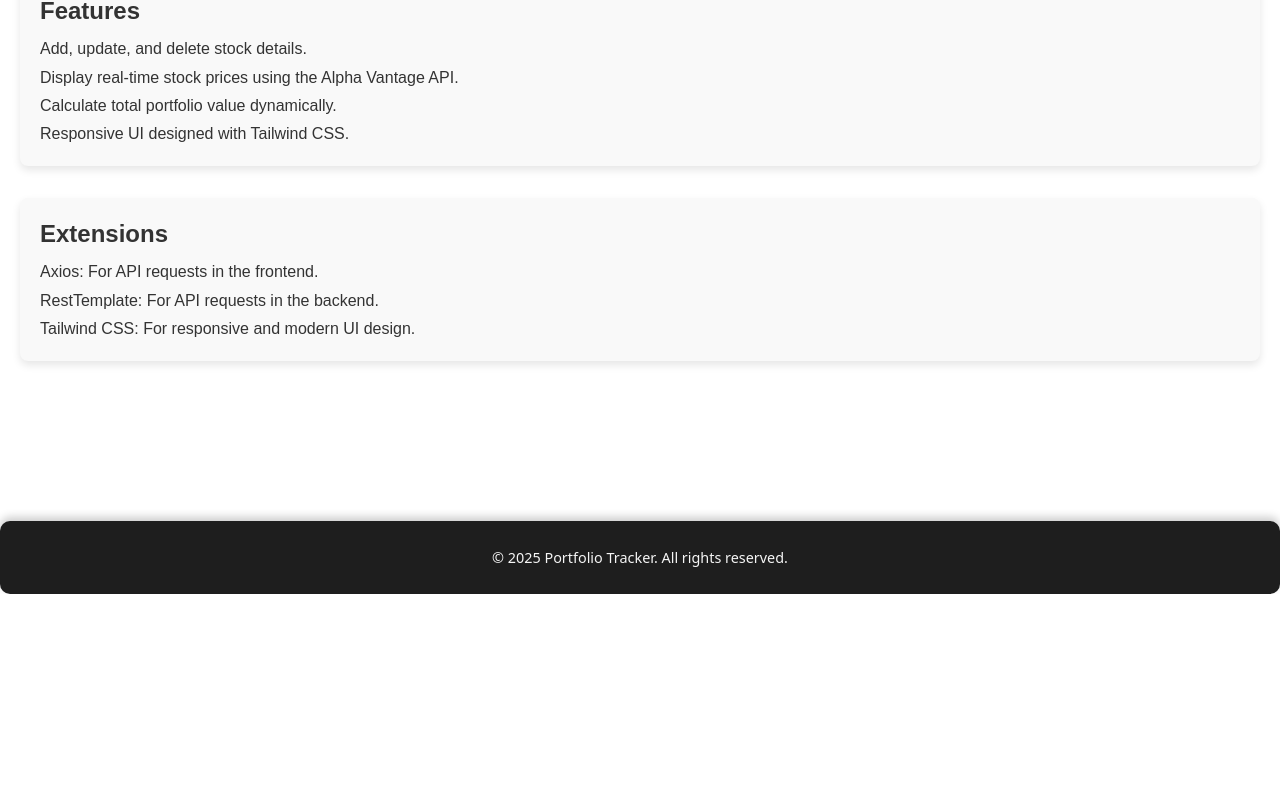
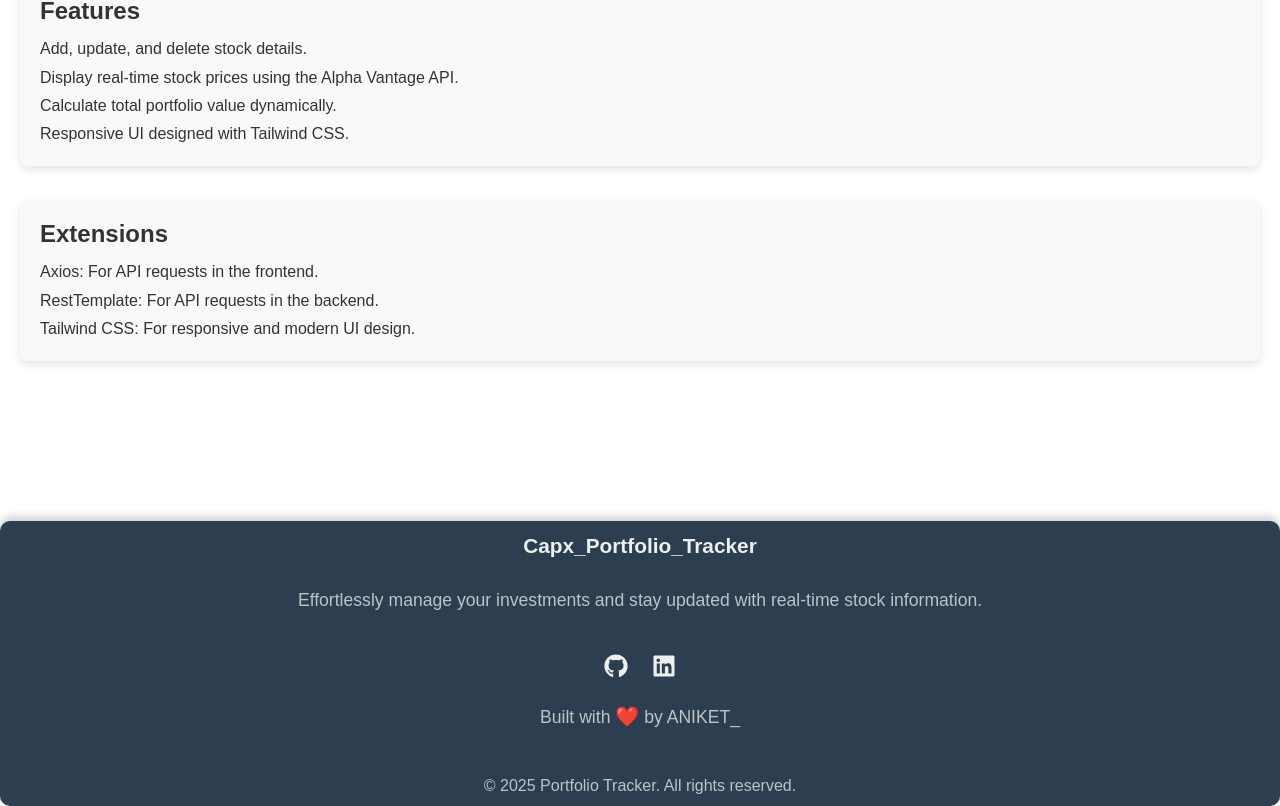
Before and after one commit to AniketShelar22/Capx_Portfolio_Frontend, a React (Create React App) app: page /about in a window 1280 px wide. Shown: the part 648-1454 px from the top of the page. Before the commit the page ends 1242 px from the top, so only its background shows below. Built offline with nearby package versions, Linux system fonts and the light colour scheme.

Commit message:
test2 commit

```diff
--- a/package.json
+++ b/package.json
@@ -13,6 +13,7 @@
     "react": "^19.0.0",
     "react-chartjs-2": "^5.3.0",
     "react-dom": "^19.0.0",
+    "react-icons": "^5.4.0",
     "react-intersection-observer": "^9.15.1",
     "react-router-dom": "^7.1.3",
     "react-scripts": "5.0.1",
--- a/src/components/Footer.jsx
+++ b/src/components/Footer.jsx
@@ -1,10 +1,36 @@
 import React from "react";
+import { FaGithub, FaLinkedin } from "react-icons/fa";
 import "./../styles/Footer.css";
 
 const Footer = () => {
   return (
     <footer className="footer">
-      <p>&copy; {new Date().getFullYear()} Portfolio Tracker. All rights reserved.</p>
+      <div className="footer-content">
+        <p>Capx_Portfolio_Tracker</p>
+        <p>Effortlessly manage your investments and stay updated with real-time stock information.</p>
+        <div className="social-links">
+          <a
+            href="https://github.com/AniketShelar22"
+            target="_blank"
+            rel="noopener noreferrer"
+            aria-label="GitHub"
+          >
+            <FaGithub size={24} />
+          </a>
+          <a
+            href="https://www.linkedin.com/in/aniket-shelar-5b46b6298/"
+            target="_blank"
+            rel="noopener noreferrer"
+            aria-label="LinkedIn"
+          >
+            <FaLinkedin size={24} />
+          </a>
+        </div>
+        <p>
+          Built with <span style={{ color: "red" }}>❤️</span> by ANIKET_
+        </p>
+        <p>&copy; {new Date().getFullYear()} Portfolio Tracker. All rights reserved.</p>
+      </div>
     </footer>
   );
 };
--- a/src/pages/Dashboard.jsx
+++ b/src/pages/Dashboard.jsx
@@ -27,26 +27,21 @@ const Dashboard = () => {
     fetchDashboardData();
   }, []);
 
-  // Placeholder values for rendering when the data is not available
   const placeholderData = {
     totalPortfolioValue: 0,
-    // topPerformingStock: { stockName: "N/A", gain: 0 },
     portfolioDistribution: [],
   };
 
-  // Use placeholder data if no data is fetched or if there is an error
-  const { totalPortfolioValue,  portfolioDistribution } =
+  const { totalPortfolioValue, portfolioDistribution } =
     error || isLoading ? placeholderData : dashboardData;
 
-  // Safe check before calling toFixed
   const safeToFixed = (value, decimals = 2) => {
     if (typeof value === "number") {
       return value.toFixed(decimals);
     }
-    return "0.00"; // Return a fallback value if value is not a number
+    return "0.00";
   };
 
-  // Prepare data for Pie chart (portfolio distribution)
   const chartData = {
     labels: portfolioDistribution.map((stock) => stock.stockName),
     datasets: [
@@ -65,9 +60,9 @@ const Dashboard = () => {
   return (
     <div className="p-6 bg-gray-50">
       <h2 className="text-2xl font-bold mb-4">Portfolio Dashboard</h2>
-      <div className="grid grid-cols-1 md:grid-cols-3 gap-4">
+      <div className="grid grid-cols-1 sm:grid-cols-2 md:grid-cols-3 gap-6">
         <motion.div
-          className="bg-white p-4 rounded shadow"
+          className="bg-white p-6 rounded-lg shadow-lg hover:scale-105 transition-transform"
           whileHover={{ scale: 1.05, y: -10 }}
           whileTap={{ scale: 0.95 }}
         >
@@ -77,10 +72,8 @@ const Dashboard = () => {
           </p>
         </motion.div>
 
-
-
         <motion.div
-          className="bg-white p-4 rounded shadow"
+          className="bg-white p-6 rounded-lg shadow-lg hover:scale-105 transition-transform"
           whileHover={{ scale: 1.05, y: -10 }}
           whileTap={{ scale: 0.95 }}
         >
@@ -88,7 +81,7 @@ const Dashboard = () => {
           {portfolioDistribution.length > 0 ? (
             <div className="mt-4">
               <Pie data={chartData} />
-              <ul className="mt-4">
+              <ul className="mt-4 space-y-2">
                 {portfolioDistribution.map((stock, index) => (
                   <li key={index} className="text-md text-gray-800">
                     {stock.stockName}: {safeToFixed(stock.percentage)}%
@@ -100,7 +93,30 @@ const Dashboard = () => {
             <p className="text-md text-gray-600">No data available</p>
           )}
         </motion.div>
+
+        {/* You can add another card for more information or visuals */}
+        <motion.div
+          className="bg-white p-6 rounded-lg shadow-lg hover:scale-105 transition-transform"
+          whileHover={{ scale: 1.05, y: -10 }}
+          whileTap={{ scale: 0.95 }}
+        >
+          <h3 className="text-xl font-semibold">Additional Information</h3>
+          <p className="text-md text-gray-600">Add more insights here.</p>
+        </motion.div>
       </div>
+
+      {/* Loading and Error State Enhancements */}
+      {isLoading && (
+        <div className="mt-6 text-center">
+          <p className="text-lg text-gray-600">Loading data...</p>
+        </div>
+      )}
+
+      {error && (
+        <div className="mt-6 text-center">
+          <p className="text-lg text-red-600">Error: {error}</p>
+        </div>
+      )}
     </div>
   );
 };
--- a/src/pages/HomePage.jsx
+++ b/src/pages/HomePage.jsx
@@ -8,7 +8,7 @@ const HomePage = () => {
   const navigate = useNavigate();
 
   const handleGetStarted = () => {
-    navigate('/stock-management');
+    navigate('/stockmanagement');
   };
 
   return (
@@ -20,7 +20,7 @@ const HomePage = () => {
         transition={{ duration: 1 }}
       >
         <h1 className="hero-title" style={{ fontSize: '3rem', color: '#4CAF50', textShadow: '2px 2px 4px #000000' }}>
-            Stocks Real Time
+        Simplify your stock tracking and management
         </h1>
         <p className="hero-subtitle" style={{ fontSize: '1.5rem', color: '#FF9800', marginTop: '10px' }}>
           Crafting Innovative Solutions for the Future
--- a/src/styles/Footer.css
+++ b/src/styles/Footer.css
@@ -1,12 +1,75 @@
 .footer {
-    background-color: #1e1e1e;
-    color: #f5f5f5;
-    text-align: center;
-    padding: 1rem 0;
-    font-size: 0.9rem;
-    box-shadow: 0 -4px 8px rgba(0, 0, 0, 0.2);
+  background-color: #2c3e50; /* Darker background for a sleek look */
+  color: #ecf0f1; /* Light text color for contrast */
+  text-align: center;
+  padding: 0.5rem 0;
+  font-family: 'Arial', sans-serif;
+}
+
+.footer-content {
+  display: flex;
+  flex-direction: column;
+  align-items: center;
+  gap: 1.5rem;
+}
+
+.footer-content p {
+  margin: 0;
+  font-size: 1.1rem;
+  color: #bdc3c7; /* Slightly muted text for descriptions */
+}
+
+.footer-content p:first-of-type {
+  font-size: 1.3rem;
+  font-weight: bold;
+  color: #ecf0f1; /* Light color for main header */
+}
+
+.social-links {
+  display: flex;
+  justify-content: center;
+  gap: 1.5rem;
+  margin-top: 1rem;
+}
+
+.social-links a {
+  color: #ecf0f1;
+  transition: transform 0.3s ease, color 0.3s ease;
+  font-size: 1.5rem; /* Slightly larger icon size for better visibility */
+}
+
+.social-links a:hover {
+  color: #0077b5; /* LinkedIn blue */
+  transform: translateY(-3px); /* Subtle hover effect */
+}
+
+.footer-content p:last-of-type {
+  font-size: 1rem;
+  color: #bdc3c7;
+  margin-top: 1rem;
+}
+
+footer .footer-content {
+  max-width: 1200px;
+  margin: 0 auto;
+  padding: 0 1rem;
+}
+
+footer .footer-content p {
+  max-width: 800px;
+  line-height: 1.6;
+}
+
+span {
+  font-size: 1.2rem;
+  color: #e74c3c; /* Red heart for better contrast */
+}
+
+@media (max-width: 768px) {
+  .footer-content {
+    gap: 1rem;
   }
-
-  .footer p {
-    margin: 10px;
+  .social-links {
+    flex-direction: column;
   }
+}
```
Also changed, not shown: 1 other file (tests, documents, lock files or other folders).
